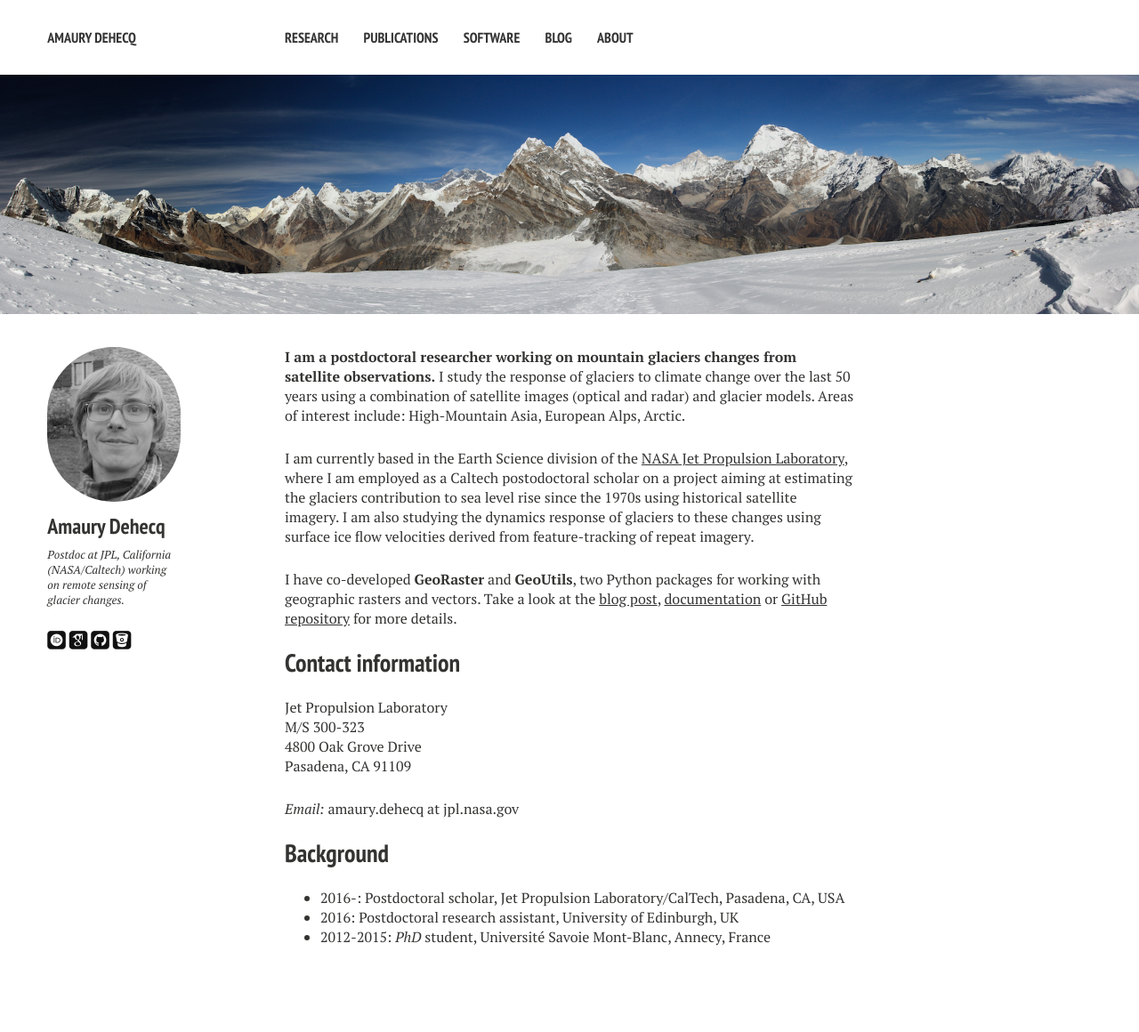
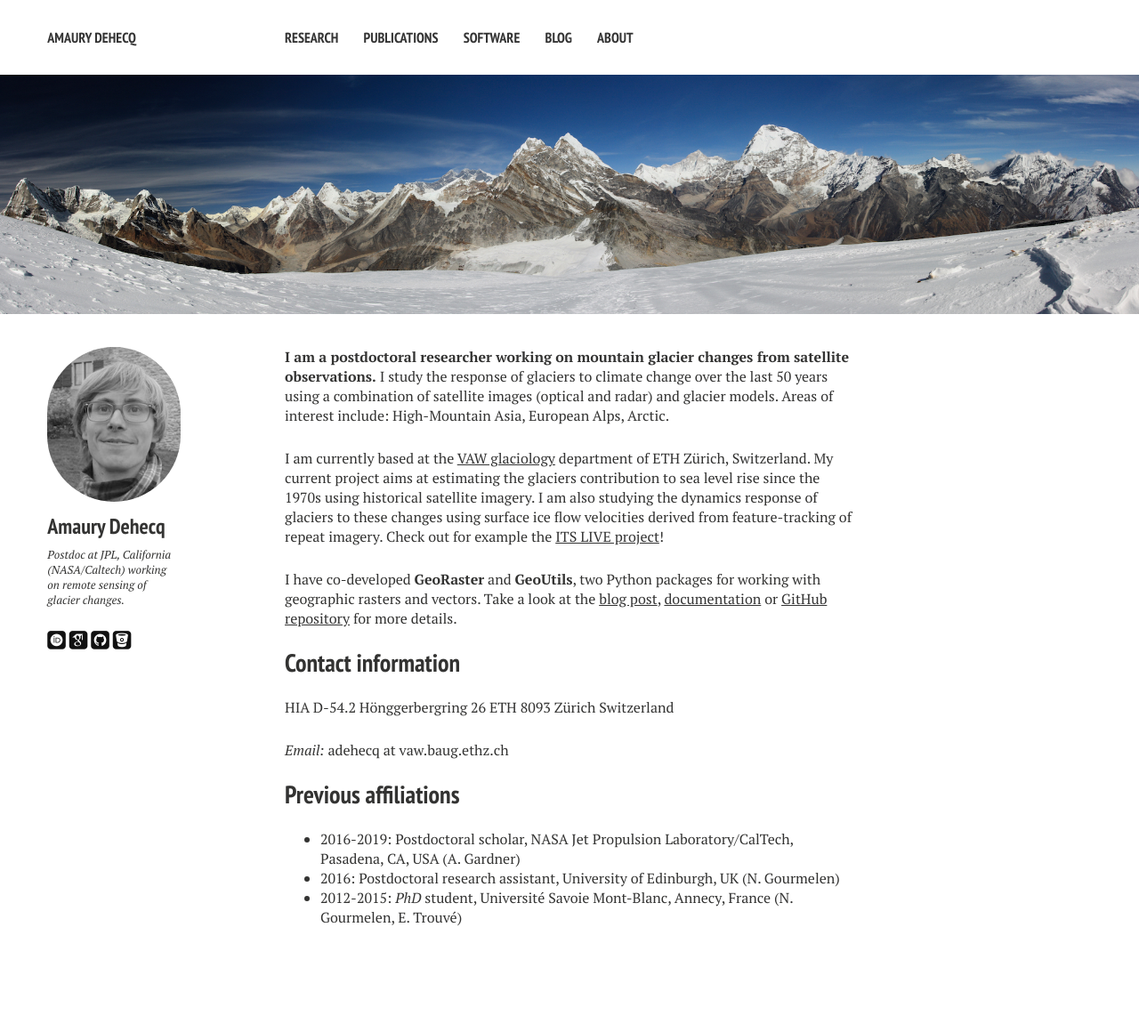
Before and after one commit to adehecq/adehecq.github.io, a Jekyll site: the page built from index.md, in a window 1280 px wide. Shown: the whole page at 89% size. Built offline with Jekyll 4.4.1, drawn with Linux system fonts in a browser that asks for light colours; nearby versions of some CDN libraries; some web fonts are replaced; after the commit the page ends 1138 px from its top, so only the background shows below that.

Commit message:
Update index.md

```diff
--- a/index.md
+++ b/index.md
@@ -11,23 +11,24 @@ image:
 </footer>
 
 
-**I am a postdoctoral researcher working on mountain glaciers changes from satellite observations.** I study the response of glaciers to climate change over the last 50 years using a combination of satellite images (optical and radar) and glacier models. Areas of interest include: High-Mountain Asia, European Alps, Arctic.
+**I am a postdoctoral researcher working on mountain glacier changes from satellite observations.** I study the response of glaciers to climate change over the last 50 years using a combination of satellite images (optical and radar) and glacier models. Areas of interest include: High-Mountain Asia, European Alps, Arctic.
 
-I am currently based in the Earth Science division of the [NASA Jet Propulsion Laboratory](https://science.jpl.nasa.gov/EarthScience/index.cfm), where I am employed as a Caltech postodoctoral scholar on a project aiming at estimating the glaciers contribution to sea level rise since the 1970s using historical satellite imagery. I am also studying the dynamics response of glaciers to these changes using surface ice flow velocities derived from feature-tracking of repeat imagery.
+I am currently based at the [VAW glaciology](https://vaw.ethz.ch/en/research/glaciology.html) department of ETH Zürich, Switzerland. My current project aims at estimating the glaciers contribution to sea level rise since the 1970s using historical satellite imagery. I am also studying the dynamics response of glaciers to these changes using surface ice flow velocities derived from feature-tracking of repeat imagery. Check out for example the [ITS LIVE project](https://its-live.jpl.nasa.gov/)!
 
 I have co-developed **GeoRaster** and **GeoUtils**, two Python packages for working with geographic rasters and vectors. Take a look at the [blog post](georaster-released), [documentation](http://georaster.readthedocs.io/en/latest/) or [GitHub repository](https://github.com/geoutils/georaster) for more details.
 
 ## Contact information
 
-Jet Propulsion Laboratory
-M/S 300-323
-4800 Oak Grove Drive
-Pasadena, CA 91109
+HIA D-54.2
+Hönggerbergring 26
+ETH
+8093 Zürich
+Switzerland
 
-*Email:* amaury.dehecq at jpl.nasa.gov
+*Email:* adehecq at vaw.baug.ethz.ch
 
-## Background
+## Previous affiliations
 
-* 2016-: Postdoctoral scholar, Jet Propulsion Laboratory/CalTech, Pasadena, CA, USA
-* 2016: Postdoctoral research assistant, University of Edinburgh, UK
-* 2012-2015: *PhD* student, Université Savoie Mont-Blanc, Annecy, France
+* 2016-2019: Postdoctoral scholar, NASA Jet Propulsion Laboratory/CalTech, Pasadena, CA, USA  (A. Gardner)
+* 2016: Postdoctoral research assistant, University of Edinburgh, UK  (N. Gourmelen)
+* 2012-2015: *PhD* student, Université Savoie Mont-Blanc, Annecy, France  (N. Gourmelen, E. Trouvé)
```
